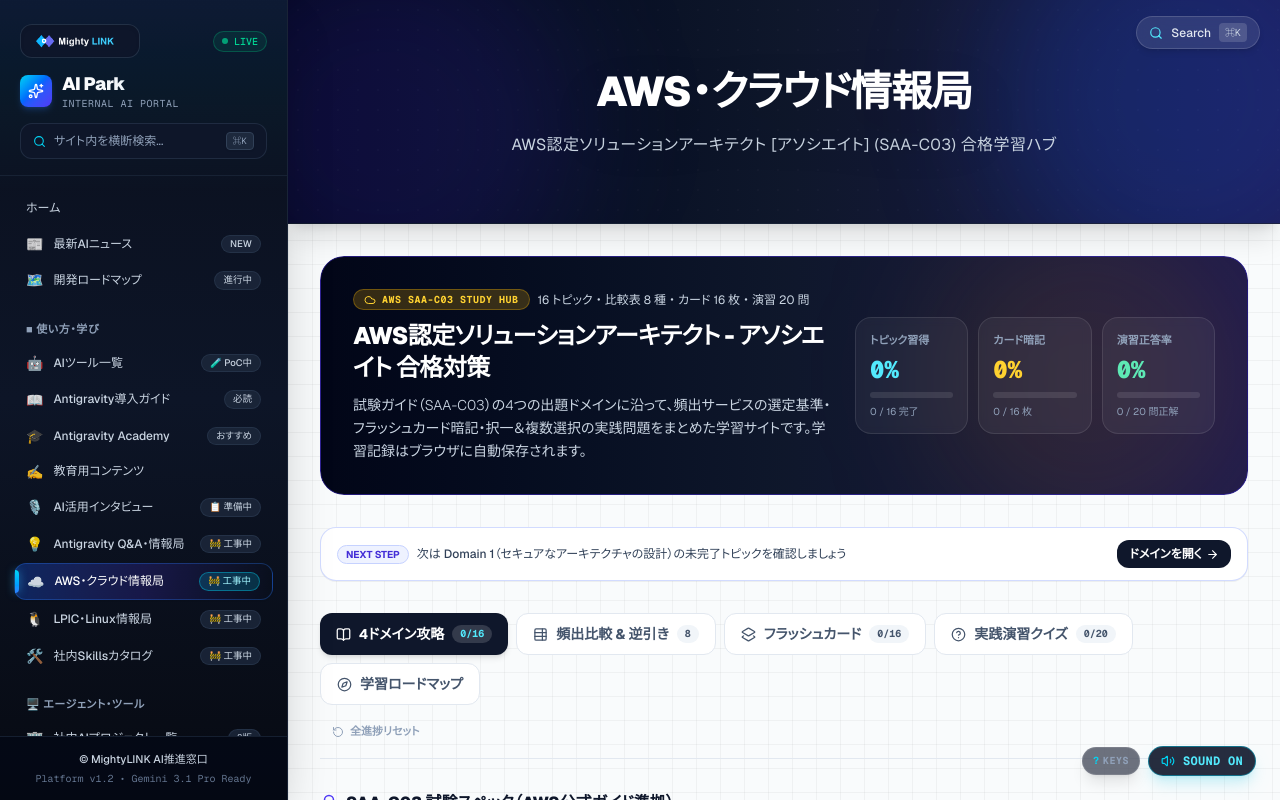
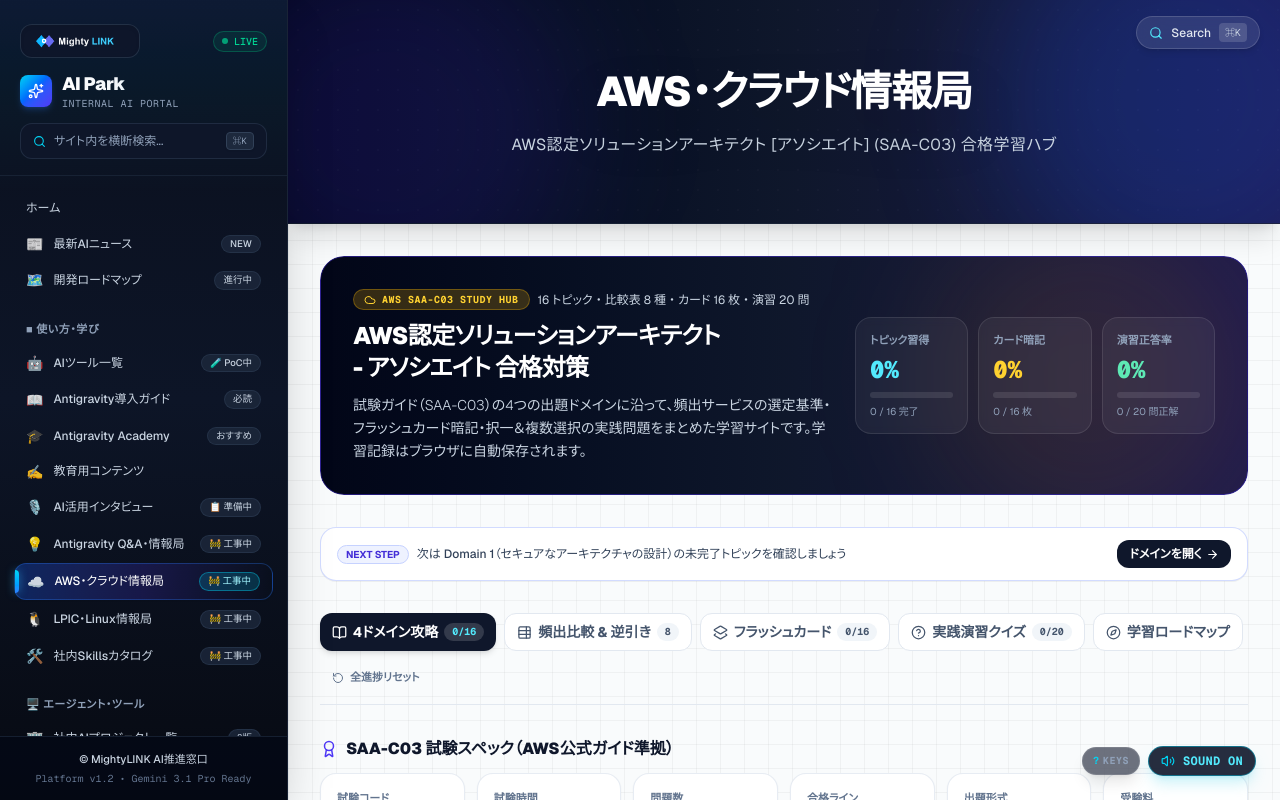
Before and after one commit to kanta13jp1/ai-park, a Next.js app: page /aws-info in a window 1280 px wide. Shown: the top 800 px of the page. Built offline with nearby package versions, Linux system fonts and the light colour scheme.

Commit message:
fix(aws-info): モバイル見出しの不自然な改行とタブバー折り返しを改善

```diff
--- a/src/app/aws-info/page.tsx
+++ b/src/app/aws-info/page.tsx
@@ -492,8 +492,9 @@ export default function AwsInfoPage() {
                     {totalTopics} トピック ・ 比較表 {saaComparisons.length} 種 ・ カード {saaQuickLookup.length} 枚 ・ 演習 {saaPracticeQuestions.length} 問
                   </span>
                 </div>
-                <h2 className="text-xl sm:text-2xl font-black tracking-tight text-white">
-                  AWS認定ソリューションアーキテクト - アソシエイト 合格対策
+                <h2 className="text-lg sm:text-2xl font-black tracking-tight text-white break-keep">
+                  <span className="inline-block">AWS認定ソリューションアーキテクト</span>{" "}
+                  <span className="inline-block">- アソシエイト 合格対策</span>
                 </h2>
                 <p className="text-xs sm:text-sm text-slate-300 leading-relaxed font-light">
                   試験ガイド（SAA-C03）の4つの出題ドメインに沿って、頻出サービスの選定基準・フラッシュカード暗記・択一＆複数選択の実践問題をまとめた学習サイトです。学習記録はブラウザに自動保存されます。
@@ -585,7 +586,7 @@ export default function AwsInfoPage() {
                     setActiveTab(tab.id);
                   }}
                   onMouseEnter={() => playCyberHover()}
-                  className={`inline-flex items-center space-x-2 px-4 py-2.5 rounded-xl text-xs sm:text-sm font-bold transition-all cursor-pointer ${
+                  className={`inline-flex items-center space-x-1.5 px-3 py-2 rounded-xl text-xs sm:text-sm font-bold transition-all cursor-pointer whitespace-nowrap ${
                     isActive
                       ? "bg-slate-900 text-white shadow-md"
                       : "bg-white text-slate-600 border border-slate-200 hover:border-indigo-300 hover:text-indigo-700"
@@ -610,10 +611,10 @@ export default function AwsInfoPage() {
           <button
             type="button"
             onClick={handleResetAllClick}
-            className={`inline-flex items-center space-x-1.5 px-3 py-1.5 rounded-lg text-[11px] font-bold transition-colors cursor-pointer ${
+            className={`shrink-0 inline-flex items-center space-x-1.5 px-3 py-1.5 rounded-lg text-[11px] font-bold transition-colors cursor-pointer whitespace-nowrap ${
               confirmReset
                 ? "bg-rose-600 text-white"
-                : "text-slate-400 hover:text-slate-700 hover:bg-slate-100"
+                : "text-slate-500 hover:text-slate-700 hover:bg-slate-100"
             }`}
           >
             <RotateCcw size={12} />
```
